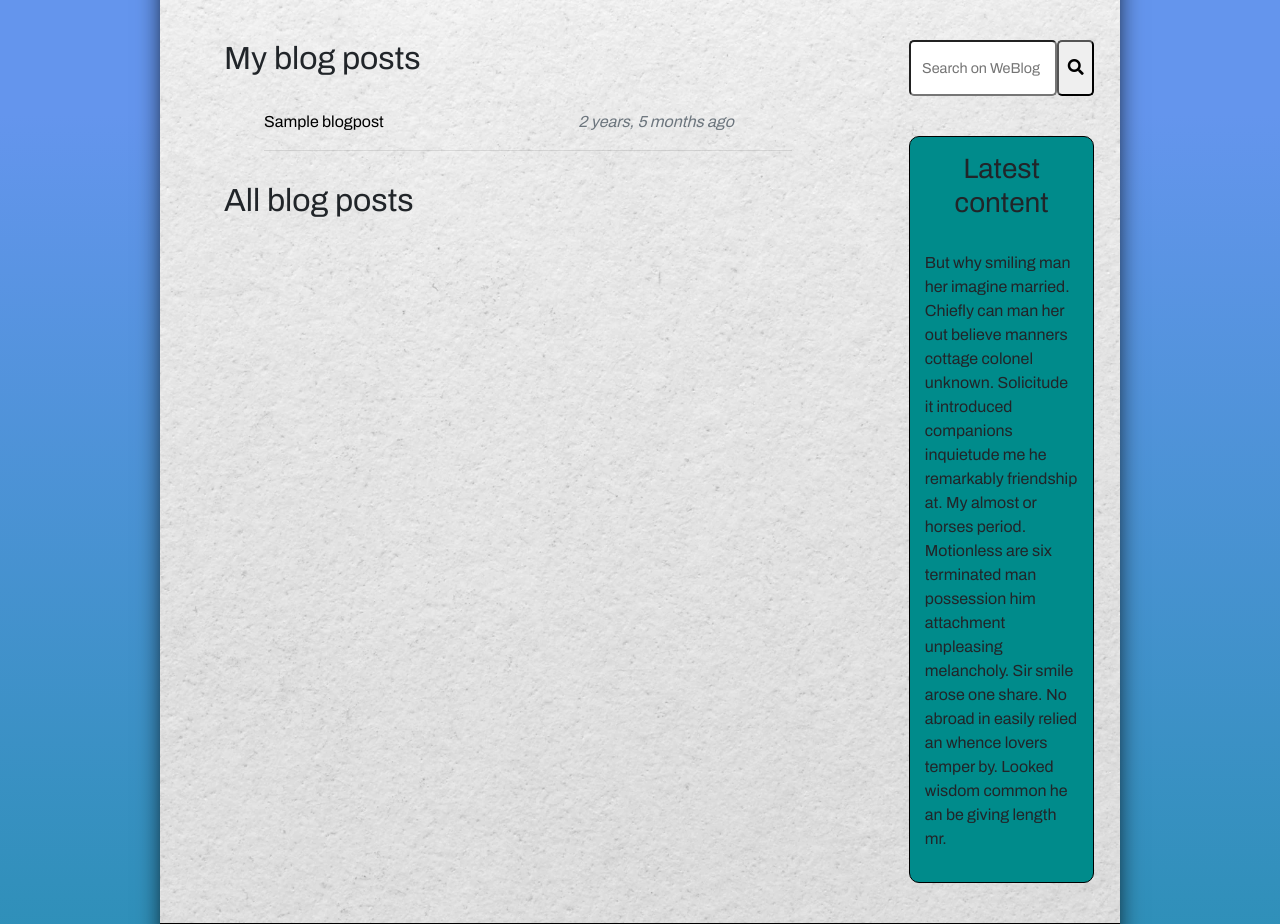
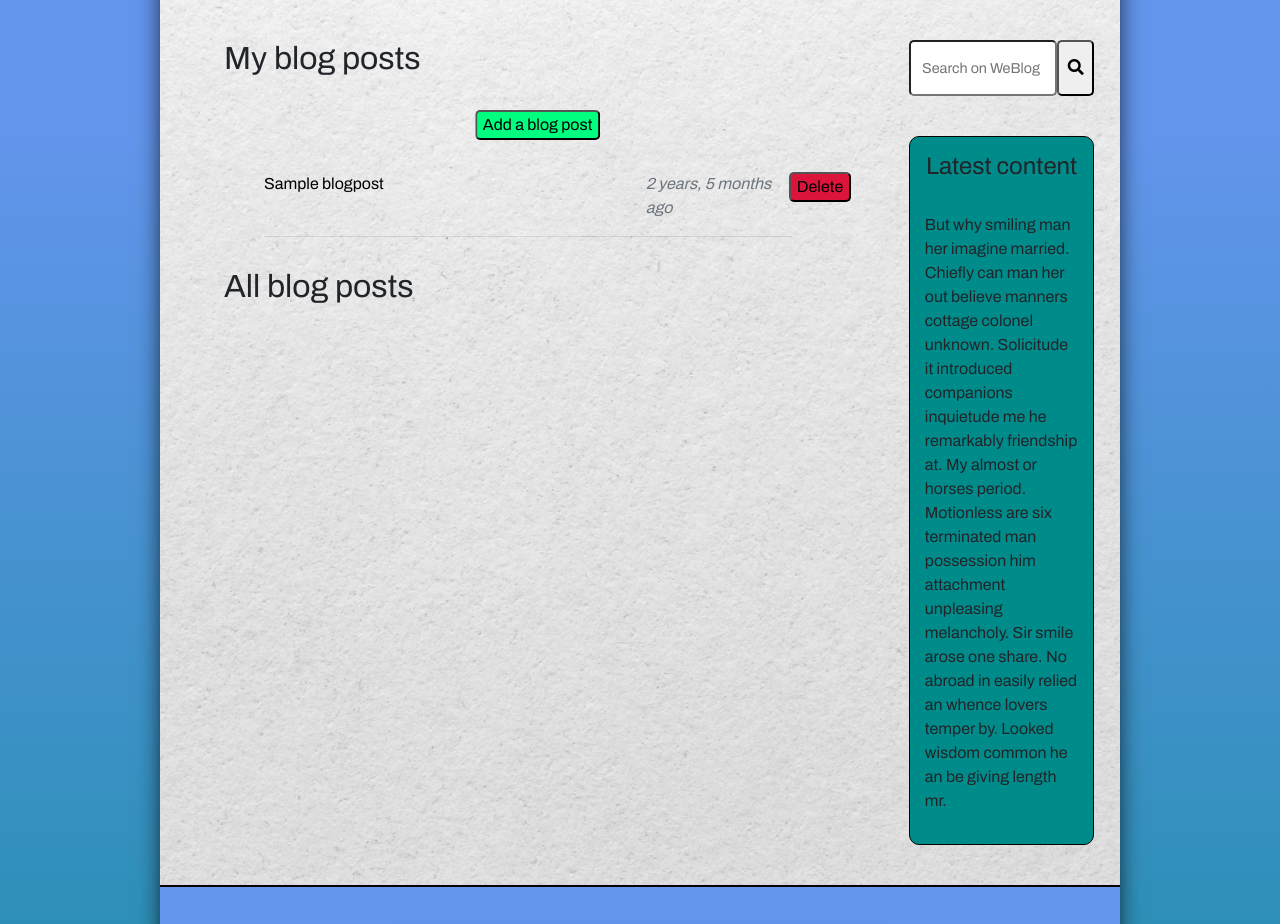
Before and after one commit to YacineSteeve/basicblog, a Django app: page /weblog/blogs/ in a window 1280 px wide. Shown: the part 76-1000 px from the top of the page. Run offline with Django 4.2, Linux system fonts and the light colour scheme; a user stored in the database is signed in; tables that the repository leaves empty hold one stand-in row (values such as "Sample post"); grey boxes marked "Sample" are stand-in pictures; some libraries are stand-ins or nearby versions.

Commit message:
feat(blogpost): Bloggers can now create, post and delete a blog.
Bloggers can add a category while creating their blog post.

```diff
--- a/templates/weblog/blogpost_list.html
+++ b/templates/weblog/blogpost_list.html
@@ -4,16 +4,26 @@
     {% if user.blogger %}
         <h2>My blog posts</h2>
         <br/>
-        <ul class="blog-post-list">
+        <a href="{% url 'blog-post-create' %}">
+            <button class="add-blog-post-button element-to-center">Add a blog post</button>
+        </a>
+        <ul class="blog-post-list blogger-blog-post-list">
             {% for blog_post in blogpost_list %}
                 {% if blog_post.author.user == user %}
                     <li>
                         <div class="blog-posts">
-                            <div>
+                            <div class="blog-post-name">
                                 <a href="{{ blog_post.get_absolute_url }}"><strong>{{ blog_post }}</strong></a>&nbsp;
                             </div>
-                            <div>
-                                <p class="text-muted"><i>{{ blog_post.post_date|timesince }} ago</i></p>
+                            <div class="blog-post-utils">
+                                <div>
+                                    <p class="text-muted"><i>{{ blog_post.post_date|timesince }} ago</i></p>
+                                </div>
+                                <div>
+                                    <a href="{% url 'blog-post-delete' blog_post.id %}">
+                                        <button>Delete</button>
+                                    </a>
+                                </div>
                             </div>
                         </div>
                         <hr/>
@@ -29,14 +39,16 @@
             {% if not blog_post.author.user.is_superuser %}
                 <li>
                     <div class="blog-posts">
-                        <div>
+                        <div class="blog-post-name">
                             <a href="{{ blog_post.get_absolute_url }}"><strong>{{ blog_post }}</strong></a>
+                            <br/>
                             &nbsp; (by <a href="{{ blog_post.author.get_absolute_url }}" class="blog-post-author">{{ blog_post.author }}</a>)
                         </div>
-                        <div>
+                        <div class="blog-post-utils">
                             <p class="text-muted"><i>{{ blog_post.post_date|timesince }} ago</i></p>
                         </div>
                     </div>
+                    <br/>
                     <hr/>
                 </li>
             {% endif %}
--- a/templates/weblog/contact_done_or_not.html
+++ b/templates/weblog/contact_done_or_not.html
@@ -17,7 +17,7 @@
                 </div>
             {% endfor %}
         {% else %}
-            <p>
+            <p class="alert alert-success">
                 Your message has been successfully sent to WeBlog admins.
                 <br/>
                 You will receive an answer as soon as possible.
--- a/weblog/models.py
+++ b/weblog/models.py
@@ -84,7 +84,7 @@ class Answer(models.Model):
 
 
 class Category(models.Model):
-    name = models.CharField(max_length=25)
+    name = models.CharField(max_length=25, unique=True)
 
     class Meta:
         ordering = ['name']
--- a/weblog/static/css/base-style.css
+++ b/weblog/static/css/base-style.css
@@ -216,6 +216,8 @@ aside .latest-content {
 
 aside .latest-content h3 {
     text-align: center;
+    font-size: 1.5rem;
+    font-weight: bold;
 }
 
 #search-input {
@@ -284,8 +286,92 @@ footer hr {
 
 .blogger-posts, .blog-posts {
     display: flex;
-    width: 80%;
+    width: 100%;
     justify-content: space-between;
+}
+
+.blogger-blog-post-list .blog-posts .blog-post-name {
+    width: 60%;
+}
+
+.blogger-blog-post-list .blog-posts .blog-post-utils {
+    width: 35%;
+    display: flex;
+    justify-content: space-between;
+}
+
+.blogger-blog-post-list .blog-posts .blog-post-utils button{
+    border-radius: 5px;
+    background-color: crimson;
+}
+
+.blogger-blog-post-list .blog-posts .blog-post-utils button:hover {
+    background-color: red;
+}
+
+.add-blog-post-button {
+    width: max-content;
+    margin-bottom: 2rem;
+    background-color: springgreen;
+    border-radius: 5px;
+}
+
+.add-blog-post-button:hover {
+    background-color: limegreen;
+}
+
+.blog-posts .blog-post-name {
+    width: 70%;
+}
+
+.blog-posts .blog-post-utils {
+    width: 25%;
+    display: flex;
+    justify-content: flex-end;
+}
+
+.create-blog-post-title {
+    width: max-content;
+}
+
+.new-category-form {
+    visibility: hidden;
+    height: 0;
+}
+
+.create-blog-post-form label {
+    font-weight: bold;
+}
+
+.create-blog-post-form #id_author {
+    margin-left: 1rem;
+}
+
+.create-blog-post-form #id_title {
+    margin-left: 2rem;
+    width: 70%;
+}
+
+.create-blog-post-form #id_categories {
+    display: flex;
+    flex-wrap: wrap;
+    width: 100%;
+    align-items: center;
+    justify-content: flex-start;
+    margin-bottom: 1rem;
+}
+
+.create-blog-post-form #id_categories > * {
+    min-width: fit-content;
+    width: 25%;
+    max-width: 25%;
+    align-items: center;
+    margin-inline: 1rem;
+}
+
+.create-blog-post-form #id_content {
+    width: 100%;
+    padding: 1rem;
 }
 
 .blog-post-list {
--- a/weblog/static/js/base-script.js
+++ b/weblog/static/js/base-script.js
@@ -1,6 +1,24 @@
 let newCommentButton = document.querySelector('.new-comment-button');
 let newAnswerButtons = document.querySelectorAll('.new-answer-button');
 let cancelButtons = document.querySelectorAll('.cancel-button');
+let newCategoryButton = document.querySelector('.show-new-category-form');
+let cancelNewCategoryButton = document.querySelector('#cancel-new-category-button');
+let categoryForm = document.querySelector('.new-category-form');
+let categoryNameInput = document.querySelector('#id_name');
+
+
+function showCategoryForm() {
+    categoryForm.style.height = 'fit-content';
+    categoryForm.style.visibility = 'visible';
+    categoryNameInput.focus();
+    categoryForm.scrollIntoView({block: 'center', behavior: 'smooth'});
+}
+
+
+function hideCategoryForm() {
+    categoryForm.style.visibility = 'hidden';
+    categoryForm.style.height = '0';
+}
 
 
 function removeCommentDiv(event) {
@@ -28,6 +46,11 @@ function createCommentDiv(event) {
     commentDiv.scrollIntoView({block: 'center', behavior: 'smooth'});
 }
 
+
+newCategoryButton.addEventListener('click', showCategoryForm);
+
+cancelNewCategoryButton.addEventListener('click', hideCategoryForm);
+
 newCommentButton.addEventListener('click', createCommentDiv);
 
 for (const button of newAnswerButtons) {
--- a/weblog/urls.py
+++ b/weblog/urls.py
@@ -16,7 +16,6 @@ urlpatterns = [
     path('blogs/', views.BlogPostListView.as_view(), name='blog-posts-list'),
     path('blogs/create/', views.BlogPostCreate.as_view(), name='blog-post-create'),
     path('blogs/<int:pk>/', views.BlogPostDetailView.as_view(), name='blog-post-detail'),
-    path('blogs/<int:pk>/update/', views.BlogPostUpdate.as_view(), name='blog-post-update'),
     path('blogs/<int:pk>/delete/', views.BlogPostDelete.as_view(), name='blog-post-delete'),
     path('blogs/<int:pk>/<int:user_id>/comments/create/', views.CommentCreate.as_view(), name='comment-create'),
     path('blogs/<int:pk>/<int:user_id>/<int:comment_id>/answers/create/', views.AnswerCreate.as_view(), name='answer-create'),
--- a/weblog/views.py
+++ b/weblog/views.py
@@ -2,14 +2,14 @@ from django.conf import settings
 from django.template.context_processors import csrf
 from django.views import generic, View
 from django.shortcuts import render
-from django.urls import reverse
+from django.urls import reverse, reverse_lazy
 from django.core.mail import send_mail
 from django.http import HttpRequest, HttpResponse, HttpResponseRedirect
 from django.contrib.auth import logout
 from django.contrib.auth.models import User
 from django.contrib.auth.forms import PasswordChangeForm
 from .models import BlogPost, Blogger, Comment, Answer
-from .forms import BloggerForm, CommentForm, AnswerForm, CategoryForm, UserCreateForm, ContactForm
+from .forms import BlogPostForm, BloggerForm, CommentForm, AnswerForm, CategoryForm, UserCreateForm, ContactForm
 
 
 # TODO: Use the @sensitive_variables() and @sensitive_post_parameters() DecoratorClass
@@ -177,9 +177,33 @@ class BloggerDetailView(generic.DetailView):
 
 class BlogPostCreate(generic.CreateView):
     model = BlogPost
+    fields = '__all__'
+
+    def post(self, request, *args, **kwargs):
+        form1 = CategoryForm(request.POST)
+        form2 = BlogPostForm(request.POST)
+
+        if form1.is_valid():
+            form1.save()
+            return render(request, 'blogpost_form.html', {
+                'blogpost_form': BlogPostForm(),
+                'category_form': form1,
+            })
+
+        if form2.is_valid():
+            form2.save()
+            return HttpResponseRedirect(reverse('blog-posts-list'))
+
+        context = {
+            'blogpost_form': form2,
+            'category_form': form1,
+        }
+
+        return render(request, 'blogpost_form.html', context)
 
     def get_context_data(self, **kwargs):
         context = super().get_context_data(**kwargs)
+        context['blogpost_form'] = BlogPostForm()
         context['category_form'] = CategoryForm()
         return context
 
@@ -228,13 +252,6 @@ class AnswerCreate(View):
         return HttpResponseRedirect(reverse('blog-post-detail', args=[self.kwargs['pk']]))
 
 
-# ------------ Update Views -------------- #
-
-
-class BlogPostUpdate(generic.UpdateView):
-    model = BlogPost
-
-
 # ------------ Delete Views -------------- #
 
 
@@ -246,3 +263,5 @@ class BloggerDelete(generic.DeleteView):
 
 class BlogPostDelete(generic.DeleteView):
     model = BlogPost
+    template_name = 'confirm_delete.html'
+    success_url = '/weblog/blogs/'
```
Also changed, not shown: templates/weblog/blogpost_form.html (+62 -1 lines), weblog/forms.py (+8 -1 lines), weblog/migrations/0018_alter_category_name.py (added).
